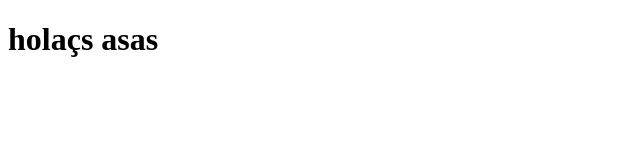
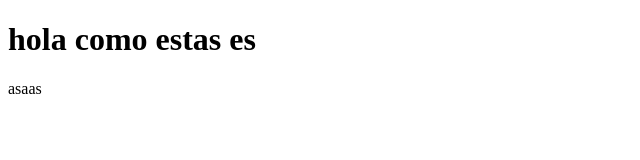
Before and after one commit to michelxd1569/prueba, a plain HTML site: page index.html in a window 1280 px wide. Shown: the whole page, without its empty margins (0-640 px from the left). Drawn offline with Linux system fonts and the light colour scheme.

Commit message:
se agrego

```diff
--- a/index.html
+++ b/index.html
@@ -7,8 +7,7 @@
     <title>Document</title>
 </head>
 <body>
-    <h1>holaçs
-        asas
-    </h1>
+    <h1>hola como estas es
+    </h1>asaas
 </body>
 </html>
```
